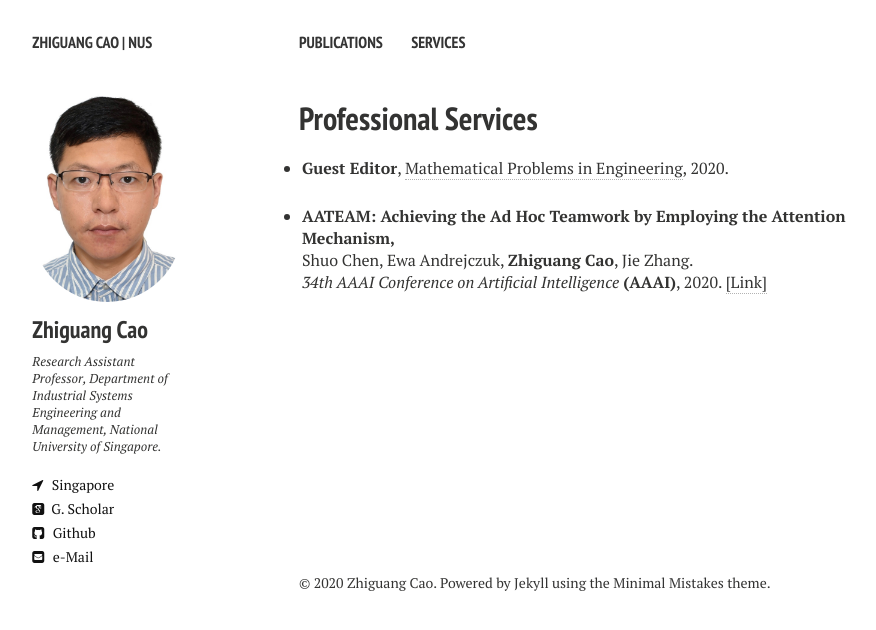
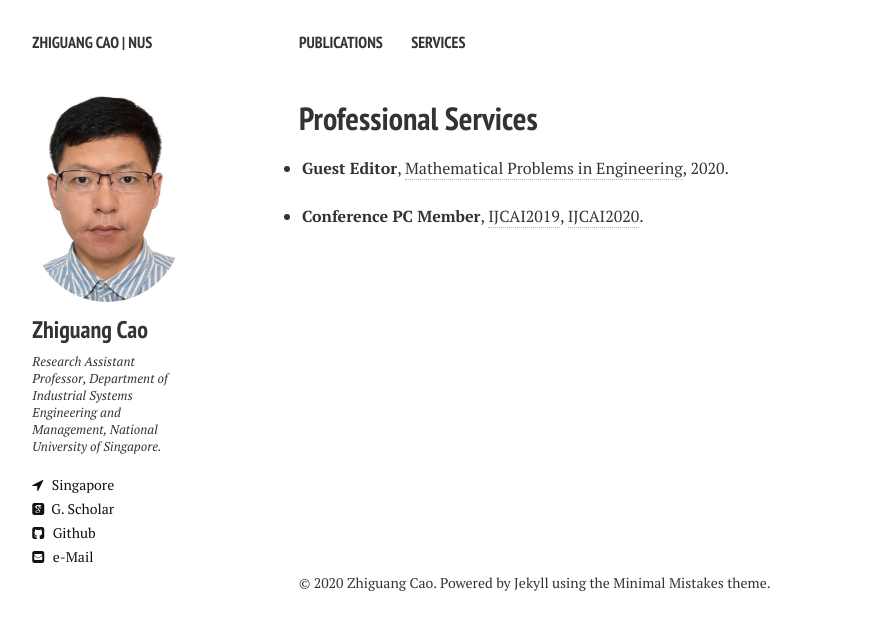
Before and after one commit to zhiguangcaosg/zhiguangcaosg.github.io, a Jekyll site: the page built from tools.md, in a window 1280 px wide. Shown: the top 630 px of the page, without its empty margins (21-897 px from the left). Built offline with Jekyll 4.4.1, drawn with Linux system fonts in a browser that asks for light colours; nearby versions of some CDN libraries.

Commit message:
Update tools.md

```diff
--- a/tools.md
+++ b/tools.md
@@ -17,9 +17,7 @@ comments: false
 
 <li>
 <p>
-<b>AATEAM: Achieving the Ad Hoc Teamwork by Employing the Attention Mechanism,</b>
-<br>Shuo Chen, Ewa Andrejczuk, <b>Zhiguang Cao</b>, Jie Zhang.<br>
-<i>34th AAAI Conference on Artificial Intelligence</i> <b>(AAAI)</b>, 2020. <a href="https://aaai.org/Conferences/AAAI-20/"  target="_blank">[Link]</a>
+<b>Conference PC Member</b>, <a href="https://ieeexplore.ieee.org/document/8952783" target="_blank"> IJCAI2019</a>, <a href="https://ieeexplore.ieee.org/document/8952783" target="_blank"> IJCAI2020</a>.
 </p>
 </li>
 
```
